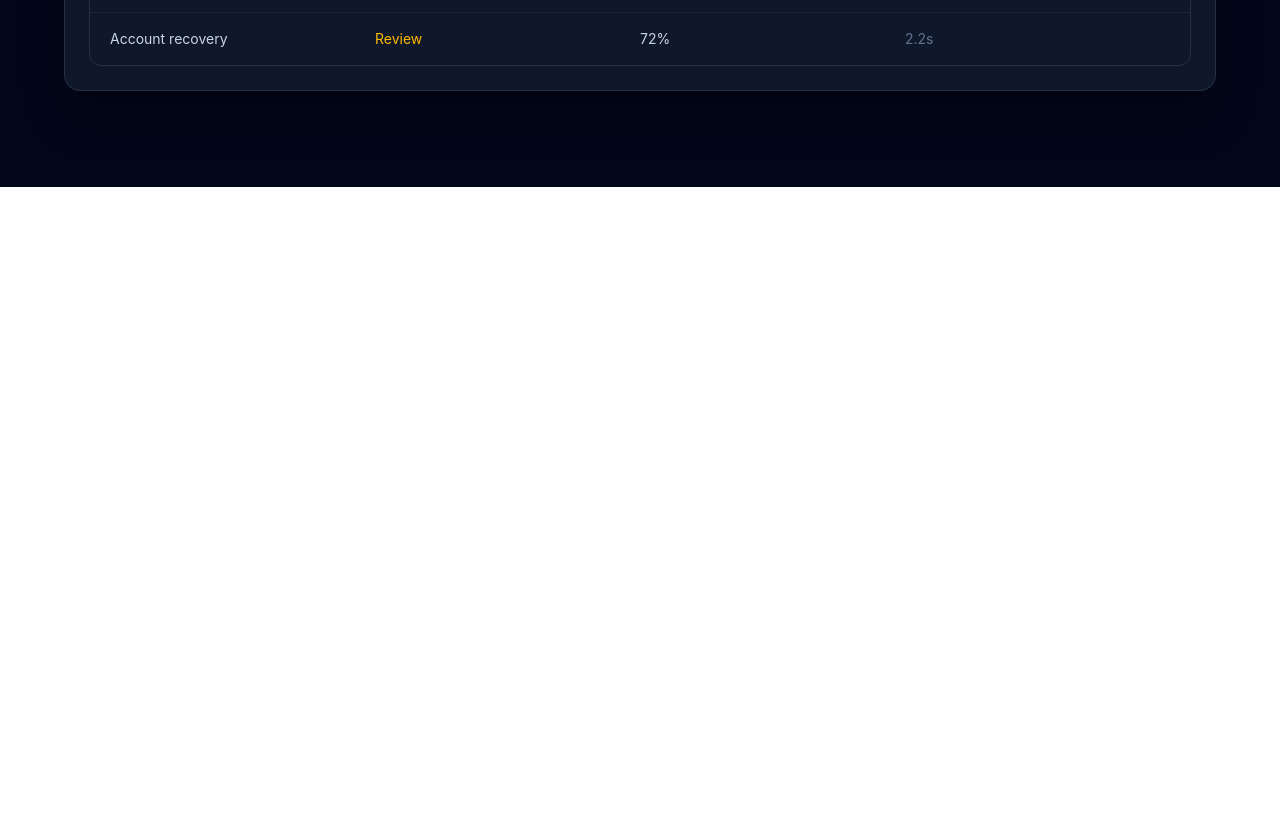
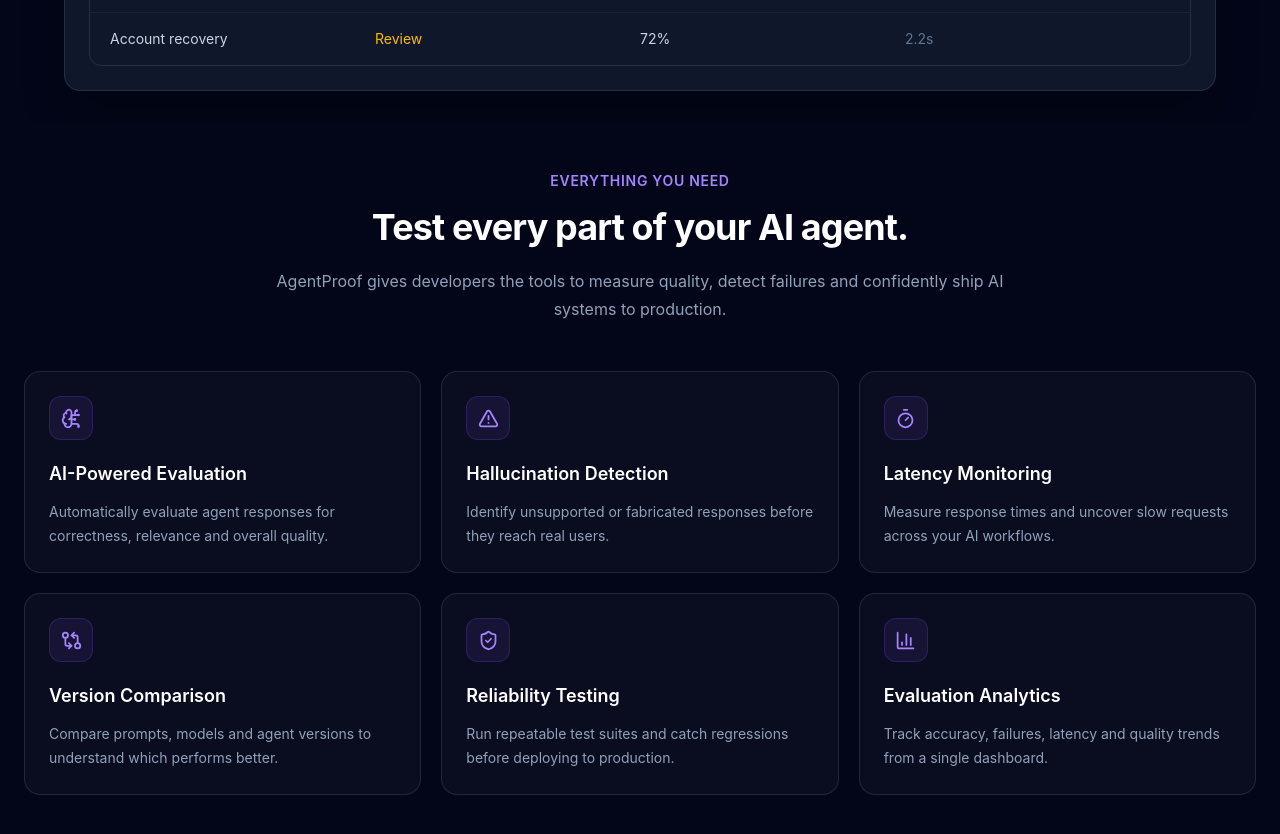
Before and after one commit to SaKshDEV/agentproof-ai, a React (Vite) app in the folder client/: page / in a window 1280 px wide. Shown: the part 1040-1874 px from the top of the page. Before the commit the page ends 1227 px from the top, so only its background shows below. Built offline with nearby package versions, Linux system fonts and the light colour scheme.

Commit message:
features component added

```diff
--- a/client/package.json
+++ b/client/package.json
@@ -11,6 +11,7 @@
   },
   "dependencies": {
     "@tailwindcss/vite": "^4.3.3",
+    "lucide-react": "^1.38.0",
     "react": "^19.2.8",
     "react-dom": "^19.2.8",
     "tailwindcss": "^4.3.3"
--- a/client/src/components/DashboardPreview.jsx
+++ b/client/src/components/DashboardPreview.jsx
@@ -28,7 +28,7 @@
 
 const DashboardPreview = () => {
     return (
-        <section className="bg-slate-950 px-6 pb-24">
+        <section className="bg-slate-950 px-6 pb-8">
             <div className="mx-auto max-w-6xl">
                 <div className="overflow-hidden rounded-2xl border border-white/10 bg-slate-900 shadow-2xl shadow-black/40">
                     <div className="flex items-center justify-between border-b border-white/10 px-6 py-4">
--- /dev/null
+++ b/client/src/components/FeatureCard.jsx
@@ -0,0 +1,22 @@
+import React from 'react'
+
+const FeatureCard = ({icon,title,description}) => {
+  return (
+    <div className='group h-full rounded-2xl border border-white/10 bg-white/[0.03] p-6 transition duration-300 hover:-translate-y-1 hover:border-violet-500/30 hover:bg-white/[0.05]'>
+        <div className='flex h-11 w-11 items-center justify-center rounded-xl border border-violet-500/20 bg-violet-500/10 text-violet-400'>
+            {icon}
+
+        </div>
+        <h3 className='mt-5 text-lg font-semibold text-white'>
+            {title}
+
+        </h3>
+        <p className='mt-3 text-sm leading-6 text-slate-400'>
+            {description}
+
+        </p>
+    </div>
+  )
+}
+
+export default FeatureCard
--- /dev/null
+++ b/client/src/components/Features.jsx
@@ -0,0 +1,102 @@
+import {
+    BrainCircuit,
+    ShieldCheck,
+    Timer,
+    GitCompareArrows,
+    TriangleAlert,
+    BarChart3,
+} from "lucide-react";
+
+import FeatureCard from "./FeatureCard";
+
+const features = [
+    {
+        id: 1,
+        icon: BrainCircuit,
+        title: "AI-Powered Evaluation",
+        description:
+            "Automatically evaluate agent responses for correctness, relevance and overall quality.",
+
+    },
+    {
+        id: 2,
+        icon: TriangleAlert,
+        title: "Hallucination Detection",
+        description:
+            "Identify unsupported or fabricated responses before they reach real users.",
+
+    },
+    {
+        id: 3,
+        icon: Timer,
+        title: "Latency Monitoring",
+        description:
+            "Measure response times and uncover slow requests across your AI workflows.",
+
+    },
+    {
+        id: 4,
+        icon: GitCompareArrows,
+        title: "Version Comparison",
+        description:
+            "Compare prompts, models and agent versions to understand which performs better.",
+
+    },
+    {
+        id: 5,
+        icon: ShieldCheck,
+        title: "Reliability Testing",
+        description:
+            "Run repeatable test suites and catch regressions before deploying to production.",
+
+    },
+    {
+        id: 6,
+        icon: BarChart3,
+        title: "Evaluation Analytics",
+        description:
+            "Track accuracy, failures, latency and quality trends from a single dashboard.",
+
+    },
+];
+
+function Features() {
+    return (
+        <section
+            id="features"
+            className=" relative bg-slate-950 px-6 pt-12 py-24">
+            <div className="mx-auto max-w-7xl">
+                <div className="mx-auto max-w-3xl text-center">
+                    <p className="text-sm font-semibold uppercase tracking-wider text-violet-400">
+                        Everything you need
+
+                    </p>
+                    <h2 className="mt-4 text-3xl font-bold tracking-tight text-white sm:text-4xl">
+                        Test every part of your AI agent.
+
+                    </h2>
+                    <p className="mt-5 text-base leading-7 text-slate-400">
+                        AgentProof gives developers the tools to measure quality,
+                        detect failures and confidently ship AI systems to production.
+
+                    </p>
+                </div>
+                <div className="mt-12 grid gap-5 md:grid-cols-2 lg:grid-cols-3">
+                    {features.map((feature) => {
+                        const Icon = feature.icon;
+
+                        return (
+                            <FeatureCard
+                                key={feature.id}
+                                icon={<Icon size={21} />}
+                                title={feature.title}
+                                description={feature.description} />
+                        )
+                    })}
+                </div>
+            </div>
+        </section>
+    )
+}
+
+export default Features;
--- a/client/src/pages/LandingPage.jsx
+++ b/client/src/pages/LandingPage.jsx
@@ -1,6 +1,7 @@
 import Hero from "../components/Hero";
 import Navbar from "../components/Navbar";
 import DashboardPreview from "../components/DashboardPreview";
+import Features from "../components/Features";
 
 
 
@@ -10,6 +11,7 @@
             <Navbar />
             <Hero />
             <DashboardPreview />
+            <Features />
         </div>
     )
 }
```
Also changed, not shown: 1 other file (tests, documents, lock files or other folders).
